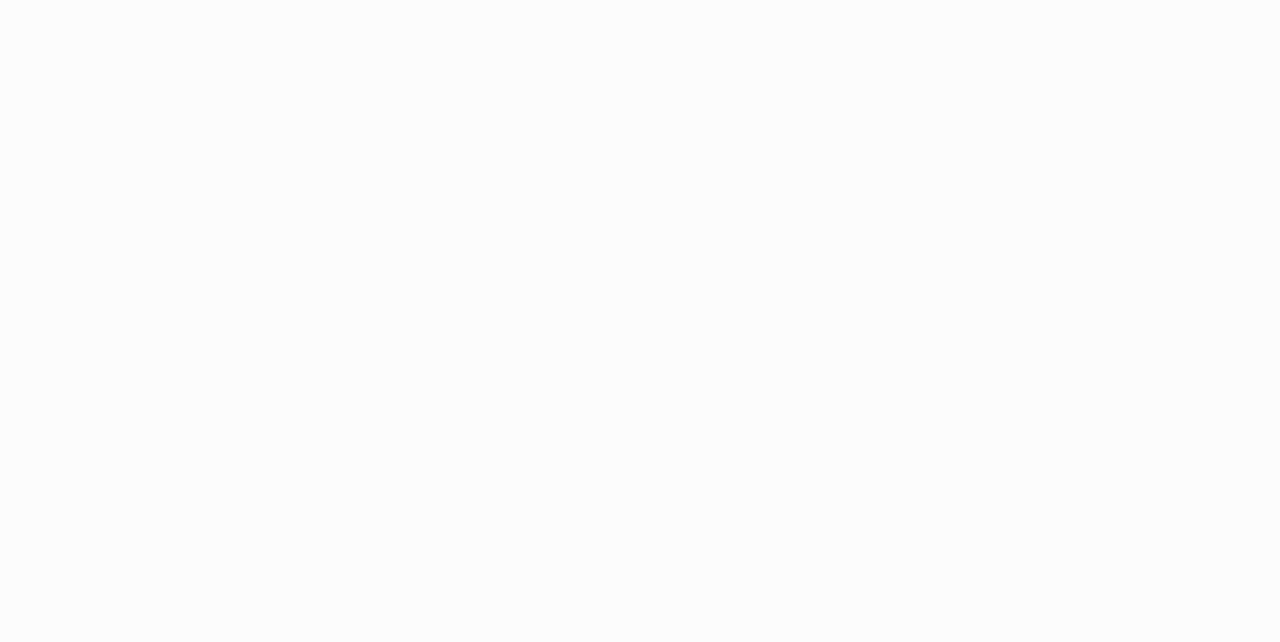
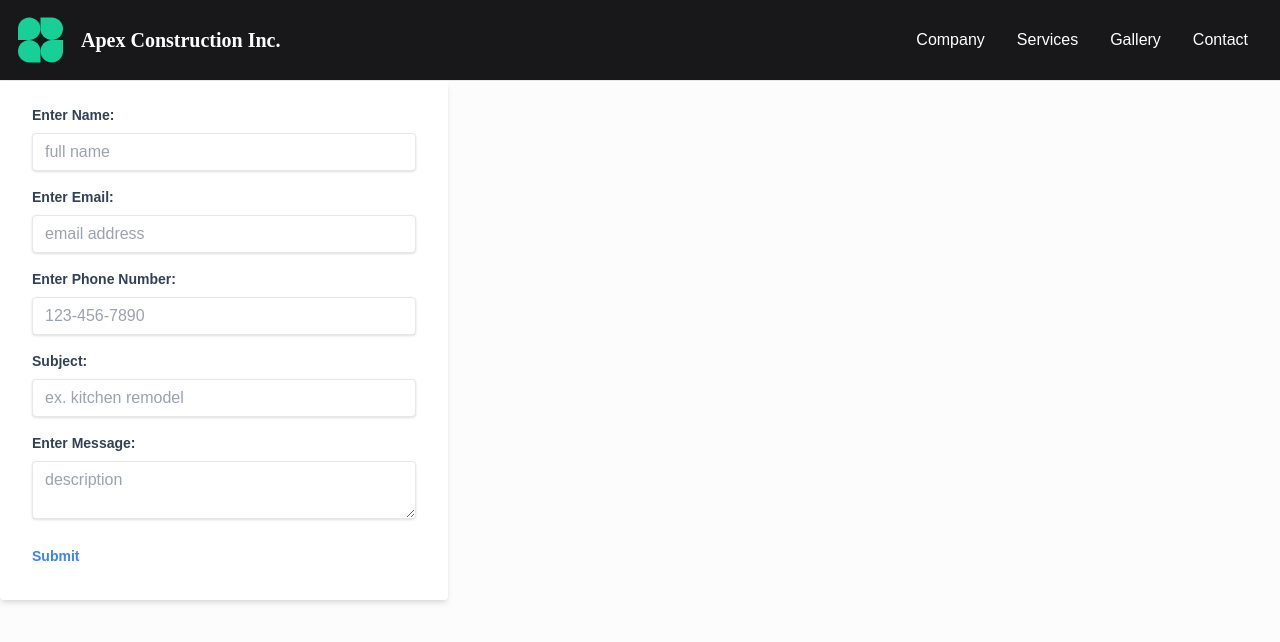
Before and after one commit to PerronTyler/project-b, a React (Create React App) app in the folder client/: page /contact-us in a window 1280 px wide. Before the commit this address had no page. Shown: the top 642 px of the page. Built offline with nearby package versions, Linux system fonts and the light colour scheme.

Commit message:
installed axios, and added a simple form for Contact Page. Also changed the dream image for home page.

```diff
--- a/client/package.json
+++ b/client/package.json
@@ -6,6 +6,7 @@
     "@testing-library/jest-dom": "^5.16.5",
     "@testing-library/react": "^13.4.0",
     "@testing-library/user-event": "^13.5.0",
+    "axios": "^1.3.3",
     "react": "^18.2.0",
     "react-dom": "^18.2.0",
     "react-icons": "^4.7.1",
--- a/client/src/App.css
+++ b/client/src/App.css
@@ -41,12 +41,11 @@ body {
 }
 
 .dream-image {
-    background-image: url('./images/DashboardAssets/builddream.jpg');
+    background-image: url('./images/DashboardAssets/dream.jpg');
     background-size: cover;
     background-position: center center;
     -webkit-background-size: cover;
-    padding-top: 250px;
-    padding-bottom: 250px;
+    height: 100vh;
     filter: blur(5px);
     position: relative;
 }
@@ -55,7 +54,7 @@ body {
     position: absolute;
     top: 50%;
     left: 50%;
-    transform: translate(-50%, -120%);
+    transform: translate(-50%, -50%);
     z-index: 5;
     width: 45%;
     padding: 40px 0;
--- a/client/src/App.js
+++ b/client/src/App.js
@@ -3,6 +3,7 @@ import { Route, Routes, useLocation, useNavigate } from 'react-router-dom';
 import { useEffect } from 'react';
 import Header from './components/Header';
 import Main from './views/Main';
+import Contact from './components/Contact';
 
 
 function App() {
@@ -20,6 +21,7 @@ function App() {
       <Routes>
         <Route element={<Header />} path='/'>
           <Route element={<Main />} path='/'/>
+          <Route element={<Contact />} path='/contact-us' />
         </Route>
       </Routes>
     </div>
--- /dev/null
+++ b/client/src/components/Contact.jsx
@@ -0,0 +1,72 @@
+import React from 'react'
+import { useState } from 'react'
+import { useNavigate } from 'react-router-dom'
+import axios from 'axios'
+
+const initialState = {
+    _id: "",
+    name: "",
+    email: "",
+    phoneNumber: "",
+    subject: "",
+    message: ""
+}
+
+const Contact = () => {
+    const [values, setValues] = useState(initialState)
+    const [errors, setErrors] = useState(initialState)
+    const navigate = useNavigate()
+    const handleChange = (e) => {
+        setValues({ ...values, [e.target.name]: e.target.value})
+    }
+
+    const handleSubmit = (e) => {
+        e.preventDefault()
+        axios.post('http://localhost:8000/api/claims/new',
+            values
+        )
+            .then(res => {
+                setValues(initialState)
+                setErrors(initialState)
+                navigate('/')
+            })
+            .catch(err => {
+                const errorResponse = err.response.data.error.errors
+                const errorArr = []
+                for(const key in errorResponse) {
+                    errorArr.push(errorResponse[key].message)
+                }
+            })
+    }
+
+
+    return (
+        <div className='w-full max-w-md'>
+            <form onSubmit={handleSubmit} className='bg-white shadow-md rounded px-8 pt-6 pb-8 mb-4'>
+                <div className='mb-4'>
+                    <label htmlFor="name" className='block text-slate-700 text-sm font-bold mb-2'>Enter Name: </label>
+                    <input type="text" name='name' placeholder='full name' className='shadow appearance-none border rounded w-full py-2 px-3 text-gray-700 leading-tight focus:outline-none focus:shadow-outline' value={values.name} onChange={handleChange}/>
+                </div>
+                <div className='mb-4'>
+                    <label htmlFor="email" className='block text-slate-700 text-sm font-bold mb-2'>Enter Email: </label>
+                    <input type="text" name='email' placeholder="email address" className='shadow appearance-none border rounded w-full py-2 px-3 text-gray-700 leading-tight focus:outline-none focus:shadow-outline' value={values.email} onChange={handleChange}/>
+                </div>
+                <div className='mb-4'>
+                    <label htmlFor="phoneNumber" className='block text-slate-700 text-sm font-bold mb-2'>Enter Phone Number: </label>
+                    <input type="tel" name='phoneNumber' pattern="[0-9]{3}-[0-9]{3}-[0-9]{4}" required placeholder="123-456-7890" className='shadow appearance-none border rounded w-full py-2 px-3 text-gray-700 leading-tight focus:outline-none focus:shadow-outline' value={values.phoneNumber} onChange={handleChange}/>
+                </div>
+                <div className='mb-4'>
+                    <label htmlFor="subject" className='block text-slate-700 text-sm font-bold mb-2'>Subject: </label>
+                    <input type="text" name='subject' placeholder='ex. kitchen remodel' className='shadow appearance-none border rounded w-full py-2 px-3 text-gray-700 leading-tight focus:outline-none focus:shadow-outline' value={values.subject} onChange={handleChange}/>
+                </div>
+                <div className='mb-4'>
+                    <label htmlFor="message" className='block text-slate-700 text-sm font-bold mb-2'>Enter Message: </label>
+                    <textarea type="textarea" name='message' placeholder='description' className='shadow appearance-none border rounded w-full py-2 px-3 text-gray-700 leading-tight focus:outline-none focus:shadow-outline' value={values.message} onChange={handleChange}/>
+                </div>
+                <button className='inline-block align-baseline font-bold text-sm text-blue-500 hover:text-blue-800'>Submit</button>
+            </form>
+        </div>
+    )
+}
+
+export default Contact
--- a/client/src/components/Header.jsx
+++ b/client/src/components/Header.jsx
@@ -14,9 +14,9 @@ const Header = () => {
     };
     let Links = [
         { name: "Company", link: "/#" },
-        { name: "About", link: "/#" },
+        { name: "Services", link: "/#" },
         { name: "Gallery", link: "/#" },
-        { name: "Contact", link: "/#" },
+        { name: "Contact", link: "/contact-us" },
     ];
     return (
         <>
--- a/client/src/views/Main.jsx
+++ b/client/src/views/Main.jsx
@@ -93,7 +93,7 @@ const Main = (props) => {
         <div>
             <div className='dream-image'></div>
                 <div className='dream-border'>
-                    <h1 className='font-medium leading-tight text-5xl text-white text-center'>
+                    <h1 className='font-medium leading-tight text-5xl text-transparent bg-clip-text text-slate-900 text-center'>
                         We help to <br />
                         build your dream.</h1>
                     <p>Building with <br /><span className='text-transparent bg-clip-text bg-gradient-to-r from-green-300 via-blue-500 to-yellow-500 text-xl'>vision, quality, and pride.</span>
```
Also changed, not shown: client/src/images/DashboardAssets/dream.jpg (added), 1 other file (tests, documents, lock files or other folders).
